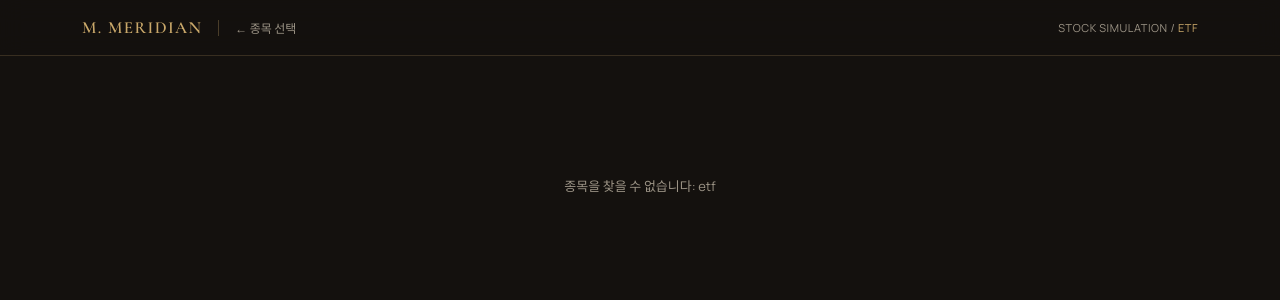
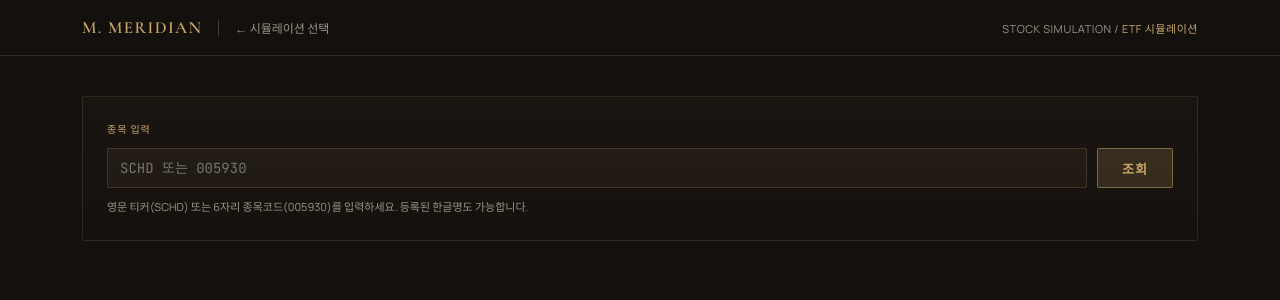
Before and after one commit to lvhh0x/lvhh, a Next.js app: page /stock/etf in a window 1280 px wide. Shown: the top 300 px of the page. Built offline with nearby package versions, Linux system fonts and the light colour scheme; no server answers.

Commit message:
Phase 4.5 Step 2: ETF 직접입력 화면 + range 3-상태(StockParams rangeStatus 필수 prop, /stock/etf 신규, /stock/[id] 적용)

```diff
--- a/app/stock/[id]/page.tsx
+++ b/app/stock/[id]/page.tsx
@@ -2,7 +2,7 @@
 
 // FE-04 — 주식 시뮬레이션 실행 화면 (Client Component)
 
-import { useState, useEffect } from 'react';
+import { useState, useEffect, useCallback } from 'react';
 import type {
   StockConfig,
   StockRange,
@@ -10,7 +10,7 @@ import type {
   BacktestResult,
 } from '@/types/backtest';
 import InnerHeader from '@/components/layout/InnerHeader';
-import StockParams from '@/components/stock/StockParams';
+import StockParams, { type RangeStatus } from '@/components/stock/StockParams';
 import StockResult from '@/components/stock/StockResult';
 
 interface PageProps {
@@ -74,6 +74,7 @@ export default function StockRunPage({ params }: PageProps) {
 
   const [stock, setStock] = useState<StockConfig | null>(null);
   const [dataRange, setDataRange] = useState<StockRange | null>(null);
+  const [rangeStatus, setRangeStatus] = useState<RangeStatus>('loading');
   const [result, setResult] = useState<BacktestResult | null>(null);
   const [isLoading, setIsLoading] = useState(false);
   const [error, setError] = useState<string | null>(null);
@@ -91,24 +92,27 @@ export default function StockRunPage({ params }: PageProps) {
     }
   }, [id]);
 
-  // 데이터 가능 기간 조회 (Python 서버)
+  // 데이터 가능 기간 조회 (Python 서버) — 3-상태로 관리, retry 재호출 가능
+  const loadRange = useCallback(async () => {
+    setRangeStatus('loading');
+    setDataRange(null);
+    try {
+      const res = await fetch(`/api/stocks/${id}/range`);
+      if (!res.ok) {
+        setRangeStatus('error');
+        return;
+      }
+      const range = (await res.json()) as StockRange;
+      setDataRange(range);
+      setRangeStatus('ok');
+    } catch {
+      setRangeStatus('error');
+    }
+  }, [id]);
+
   useEffect(() => {
-    let cancelled = false;
-    fetch(`/api/stocks/${id}/range`)
-      .then((res) => {
-        if (!res.ok) return null;
-        return res.json() as Promise<StockRange>;
-      })
-      .then((range) => {
-        if (!cancelled) setDataRange(range);
-      })
-      .catch(() => {
-        if (!cancelled) setDataRange(null);
-      });
-    return () => {
-      cancelled = true;
-    };
-  }, [id]);
+    void loadRange();
+  }, [loadRange]);
 
   async function handleBacktest(req: BacktestRequest) {
     setIsLoading(true);
@@ -188,6 +192,8 @@ export default function StockRunPage({ params }: PageProps) {
               <StockParams
                 stock={stock}
                 dataRange={dataRange}
+                rangeStatus={rangeStatus}
+                onRetryRange={() => void loadRange()}
                 onSubmit={handleBacktest}
                 isLoading={isLoading}
               />
--- /dev/null
+++ b/app/stock/etf/page.tsx
@@ -0,0 +1,225 @@
+'use client';
+
+// FE-04 — ETF 직접입력 시뮬레이션 화면 (Client Component)
+// 티커·종목코드를 직접 입력 → range 3-상태 조회 → 기존 2패널(StockParams/StockResult) 재사용.
+
+import { useState, useCallback } from 'react';
+import type {
+  StockConfig,
+  StockRange,
+  BacktestRequest,
+  BacktestResult,
+} from '@/types/backtest';
+import InnerHeader from '@/components/layout/InnerHeader';
+import StockParams, { type RangeStatus } from '@/components/stock/StockParams';
+import StockResult from '@/components/stock/StockResult';
+
+const C = {
+  gold: '#C9A86A',
+  text: '#E8E0D2',
+  muted: '#9C9486',
+} as const;
+
+export default function EtfDirectPage() {
+  const [input, setInput] = useState('');
+  const [symbol, setSymbol] = useState<string | null>(null);
+  const [dataRange, setDataRange] = useState<StockRange | null>(null);
+  const [rangeStatus, setRangeStatus] = useState<RangeStatus>('loading');
+  const [result, setResult] = useState<BacktestResult | null>(null);
+  const [isLoading, setIsLoading] = useState(false);
+  const [error, setError] = useState<string | null>(null);
+
+  // 데이터 가능 기간 조회 (Python 서버) — 3-상태로 관리, retry 재호출 가능
+  const loadRange = useCallback(async (sym: string) => {
+    setRangeStatus('loading');
+    setDataRange(null);
+    try {
+      const res = await fetch(`/api/stocks/${encodeURIComponent(sym)}/range`);
+      if (!res.ok) {
+        setRangeStatus('error');
+        return;
+      }
+      const range = (await res.json()) as StockRange;
+      setDataRange(range);
+      setRangeStatus('ok');
+    } catch {
+      setRangeStatus('error');
+    }
+  }, []);
+
+  function handleLookup() {
+    const trimmed = input.trim();
+    if (!trimmed) return;
+    setSymbol(trimmed);
+    setResult(null);
+    setError(null);
+    void loadRange(trimmed);
+  }
+
+  async function handleBacktest(req: BacktestRequest) {
+    setIsLoading(true);
+    setError(null);
+    try {
+      const res = await fetch('/api/backtest', {
+        method: 'POST',
+        headers: { 'Content-Type': 'application/json' },
+        body: JSON.stringify(req),
+      });
+      if (!res.ok) {
+        const body = (await res.json()) as { error?: string };
+        setError(body.error ?? '시뮬레이션 실패');
+        return;
+      }
+      const data = (await res.json()) as BacktestResult;
+      setResult(data);
+    } catch {
+      setError('서버 연결 실패. Python 서버를 확인하세요.');
+    } finally {
+      setIsLoading(false);
+    }
+  }
+
+  // 입력 문자열로 합성한 StockConfig (통화는 프론트 휴리스틱: 6자리=KRW, else USD)
+  const stock: StockConfig | null = symbol
+    ? {
+        id: symbol,
+        symbol,
+        displayName: symbol,
+        description: '',
+        currency: /^\d{6}$/.test(symbol) ? 'KRW' : 'USD',
+        category: ['ETF'],
+      }
+    : null;
+
+  return (
+    <>
+      <style>{`
+        @media (max-width: 768px) {
+          .sim-layout { flex-direction: column !important; }
+          .sim-params { width: 100% !important; position: static !important; }
+        }
+      `}</style>
+
+      <InnerHeader
+        backLabel="시뮬레이션 선택"
+        backHref="/stock"
+        crumbA="STOCK SIMULATION"
+        crumbB="ETF 시뮬레이션"
+      />
+
+      <main
+        style={{
+          maxWidth: '1180px',
+          margin: '0 auto',
+          padding: '40px 32px',
+        }}
+      >
+        {/* 종목 입력 */}
+        <div
+          style={{
+            background: 'linear-gradient(180deg,#1a1510,#15110d)',
+            border: '1px solid rgba(201,168,106,0.15)',
+            borderRadius: '2px',
+            padding: '24px',
+            marginBottom: '28px',
+          }}
+        >
+          <div
+            style={{
+              fontFamily: 'var(--font-manrope), sans-serif',
+              fontSize: '10px',
+              color: C.gold,
+              letterSpacing: '0.1em',
+              textTransform: 'uppercase',
+              marginBottom: '12px',
+            }}
+          >
+            종목 입력
+          </div>
+          <div style={{ display: 'flex', gap: '10px' }}>
+            <input
+              type="text"
+              value={input}
+              placeholder="SCHD 또는 005930"
+              onChange={(e) => setInput(e.target.value)}
+              onKeyDown={(e) => {
+                if (e.key === 'Enter') handleLookup();
+              }}
+              style={{
+                flex: 1,
+                background: 'rgba(201,168,106,0.06)',
+                border: '1px solid rgba(201,168,106,0.2)',
+                borderRadius: '2px',
+                color: C.text,
+                fontFamily: 'var(--font-jetbrains-mono), monospace',
+                fontSize: '14px',
+                padding: '10px 12px',
+                outline: 'none',
+                boxSizing: 'border-box',
+              }}
+            />
+            <button
+              type="button"
+              onClick={handleLookup}
+              style={{
+                padding: '0 24px',
+                background: 'rgba(201,168,106,0.18)',
+                border: '1px solid rgba(201,168,106,0.5)',
+                borderRadius: '2px',
+                color: C.gold,
+                fontFamily: 'var(--font-manrope), sans-serif',
+                fontSize: '13px',
+                fontWeight: 600,
+                letterSpacing: '0.08em',
+                cursor: 'pointer',
+                whiteSpace: 'nowrap',
+              }}
+            >
+              조회
+            </button>
+          </div>
+          <div
+            style={{
+              fontFamily: 'var(--font-manrope), sans-serif',
+              fontSize: '11px',
+              color: C.muted,
+              lineHeight: 1.6,
+              marginTop: '10px',
+            }}
+          >
+            영문 티커(SCHD) 또는 6자리 종목코드(005930)를 입력하세요. 등록된 한글명도 가능합니다.
+          </div>
+        </div>
+
+        {/* 종목 확정 시 2패널 */}
+        {stock ? (
+          <div
+            className="sim-layout"
+            style={{
+              display: 'flex',
+              gap: '28px',
+              alignItems: 'flex-start',
+            }}
+          >
+            {/* 좌측: 입력 패널 (320px 고정) */}
+            <div className="sim-params" style={{ width: '320px', flexShrink: 0 }}>
+              <StockParams
+                stock={stock}
+                dataRange={dataRange}
+                rangeStatus={rangeStatus}
+                onRetryRange={() => void loadRange(stock.symbol)}
+                onSubmit={handleBacktest}
+                isLoading={isLoading}
+              />
+            </div>
+
+            {/* 우측: 결과 패널 (flex-1) */}
+            <div style={{ flex: 1, minWidth: 0 }}>
+              <StockResult result={result} isLoading={isLoading} error={error} />
+            </div>
+          </div>
+        ) : null}
+      </main>
+    </>
+  );
+}
--- a/components/stock/StockParams.tsx
+++ b/components/stock/StockParams.tsx
@@ -5,9 +5,14 @@
 import { useState, useEffect } from 'react';
 import type { StockConfig, BacktestRequest, StockRange } from '@/types/backtest';
 
+// range 조회 3-상태 — 이 컴포넌트를 쓰는 모든 라우트가 동일 계약을 따른다.
+export type RangeStatus = 'loading' | 'ok' | 'error';
+
 interface Props {
   stock: StockConfig;
   dataRange: StockRange | null;
+  rangeStatus: RangeStatus;
+  onRetryRange: () => void;
   onSubmit: (req: BacktestRequest) => void;
   isLoading: boolean;
 }
@@ -60,7 +65,7 @@ function SectionTitle({ children }: { children: string }) {
   );
 }
 
-export default function StockParams({ stock, dataRange, onSubmit, isLoading }: Props) {
+export default function StockParams({ stock, dataRange, rangeStatus, onRetryRange, onSubmit, isLoading }: Props) {
   const [startYm, setStartYm] = useState('');
   const [endYm, setEndYm] = useState('');
   const [lumpSum, setLumpSum] = useState('');
@@ -128,7 +133,7 @@ export default function StockParams({ stock, dataRange, onSubmit, isLoading }: P
         >
           {stock.currency} · {stock.category.join(' · ')}
         </div>
-        {dataRange ? (
+        {rangeStatus === 'ok' ? (
           <div
             style={{
               fontFamily: 'var(--font-manrope), sans-serif',
@@ -143,7 +148,7 @@ export default function StockParams({ stock, dataRange, onSubmit, isLoading }: P
           >
             데이터 가능 기간: {rangeMin} ~ {rangeMax}
           </div>
-        ) : (
+        ) : rangeStatus === 'loading' ? (
           <div
             style={{
               fontFamily: 'var(--font-manrope), sans-serif',
@@ -153,6 +158,56 @@ export default function StockParams({ stock, dataRange, onSubmit, isLoading }: P
             }}
           >
             데이터 기간 조회 중…
+          </div>
+        ) : (
+          <div
+            style={{
+              marginTop: '10px',
+              padding: '10px 12px',
+              background: 'rgba(201,168,106,0.05)',
+              border: '1px solid rgba(201,168,106,0.2)',
+              borderRadius: '2px',
+            }}
+          >
+            <div
+              style={{
+                fontFamily: 'var(--font-manrope), sans-serif',
+                fontSize: '11px',
+                color: C.text,
+                lineHeight: 1.5,
+              }}
+            >
+              데이터 기간을 불러오지 못했습니다 (서버 미응답).
+            </div>
+            <div
+              style={{
+                fontFamily: 'var(--font-manrope), sans-serif',
+                fontSize: '11px',
+                color: C.muted,
+                lineHeight: 1.5,
+                marginTop: '2px',
+              }}
+            >
+              기간을 직접 입력해 진행하거나 다시 시도하세요.
+            </div>
+            <button
+              type="button"
+              onClick={onRetryRange}
+              style={{
+                marginTop: '8px',
+                padding: '5px 12px',
+                background: 'transparent',
+                border: `1px solid ${C.gold}`,
+                borderRadius: '2px',
+                color: C.gold,
+                fontFamily: 'var(--font-manrope), sans-serif',
+                fontSize: '11px',
+                letterSpacing: '0.06em',
+                cursor: 'pointer',
+              }}
+            >
+              다시 시도
+            </button>
           </div>
         )}
       </div>
```
